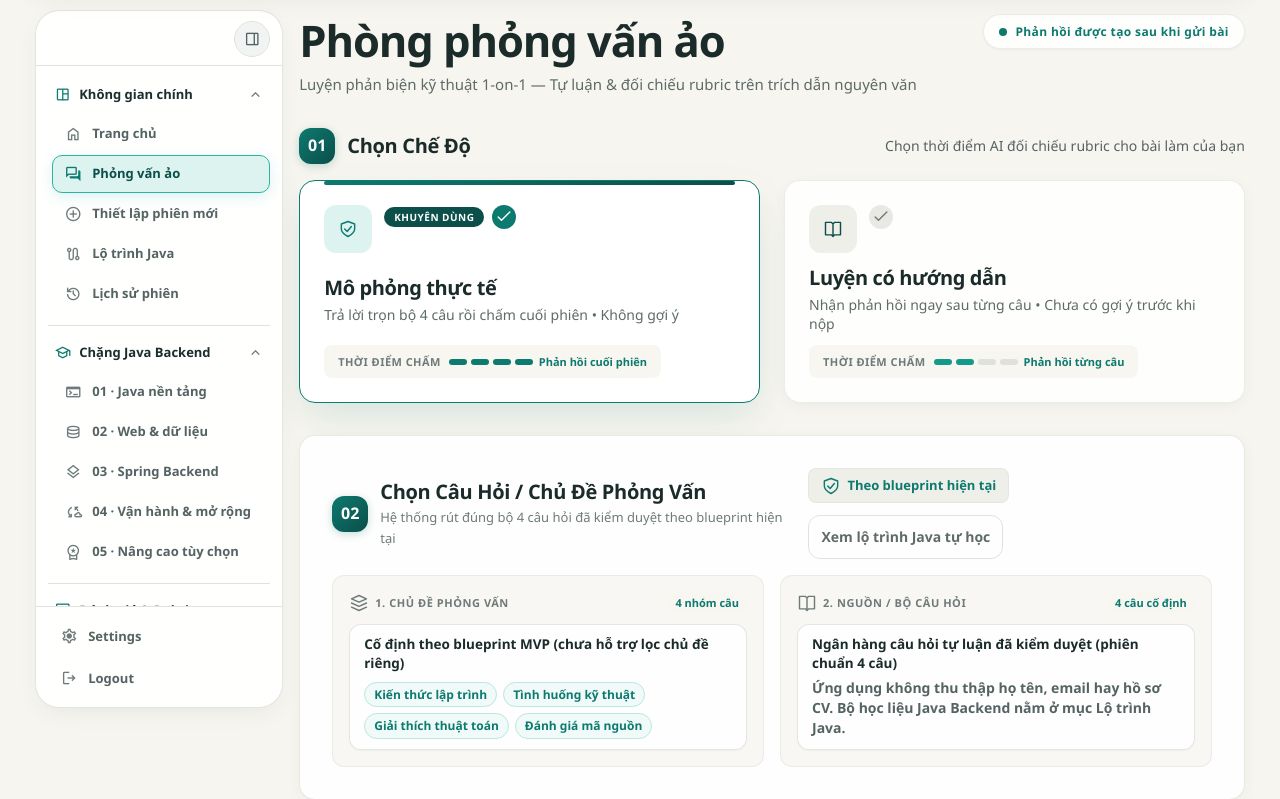
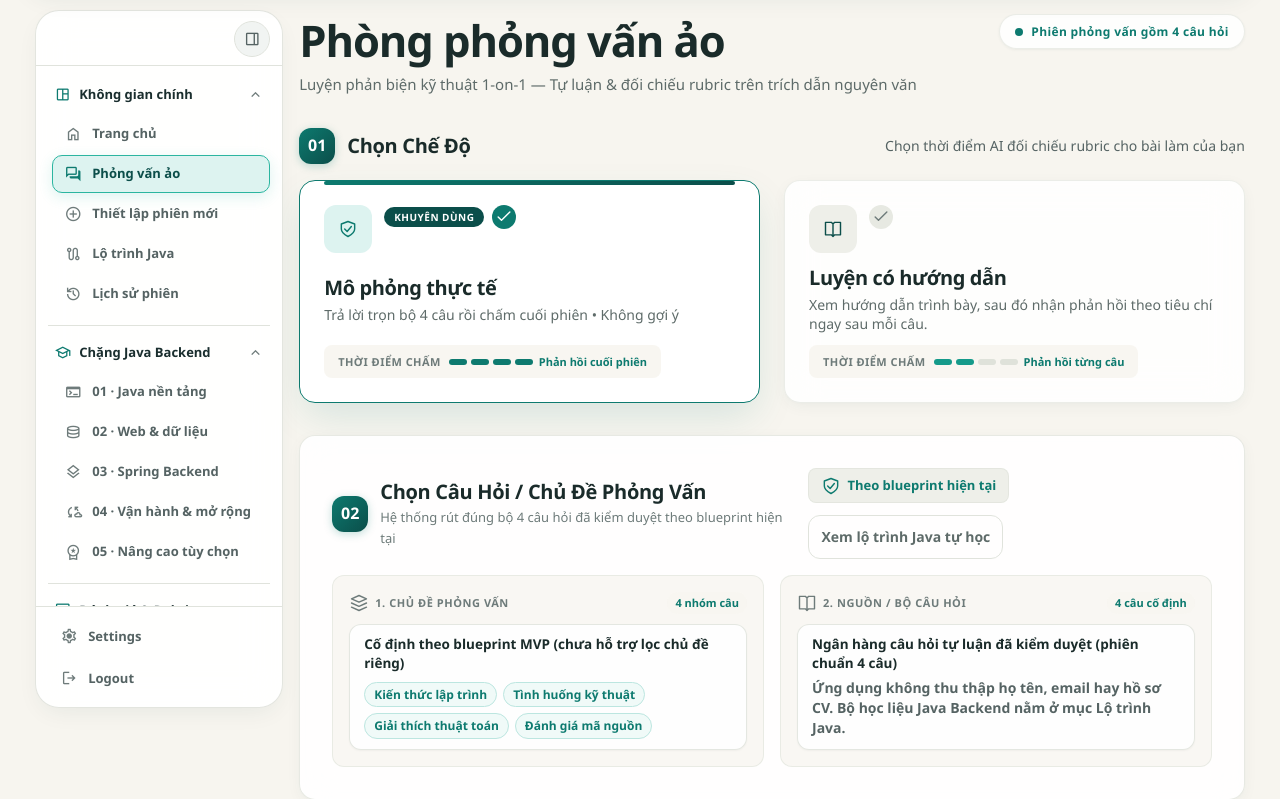
Before and after one commit to pmai4118-ux/Computational_thinking_proj, a FastAPI app: page /setup in a window 1280 px wide. Shown: the part 84-883 px from the top of the page. Run offline with FastAPI, Linux system fonts and the light colour scheme; parts of the project's set-up code (start-up, migrations or seed data) failed here and were passed over; some libraries are stand-ins or nearby versions; some web fonts are replaced.

Commit message:
Fix guided interview setup and clarify answer submission

```diff
--- a/source/Control/interview_controller.py
+++ b/source/Control/interview_controller.py
@@ -190,6 +190,7 @@ class InterviewController:
         level: str,
         language: str,
         owner_token: str,
+        evaluation_timing: str = EvaluationTiming.AFTER_SESSION.value,
     ) -> SessionViewDTO:
         """Validate setup form values, then coordinate session creation."""
         try:
@@ -197,7 +198,7 @@ class InterviewController:
                 role=role,
                 level=level,
                 language=language,
-                evaluation_timing=EvaluationTiming.AFTER_SESSION,
+                evaluation_timing=evaluation_timing,
             )
         except ValidationError as error:
             field_errors = {
--- a/source/view/pages.py
+++ b/source/view/pages.py
@@ -218,6 +218,7 @@ def build_pages_router(
         try:
             created = await run_in_threadpool(
                 controller.create_session_from_form,
+                    evaluation_timing=_first_form_value(parsed, "evaluation_timing", "after_session"),
                 role=role,
                 level=level,
                 language=language,
--- a/source/view/static/js/interview_hub.js
+++ b/source/view/static/js/interview_hub.js
@@ -40,6 +40,9 @@
     });
   }
 
+  if (timingInput) timingInput.hidden = true;
+  const timingLabel = document.querySelector("#native-timing-label");
+  if (timingLabel) timingLabel.hidden = true;
   setSelectedMode(timingInput ? timingInput.value : "after_session");
 
   let submitting = false;
--- a/source/view/templates/setup.html
+++ b/source/view/templates/setup.html
@@ -19,13 +19,12 @@
       </div>
       <div class="hub-status-pill" role="status">
         <span class="hub-status-pill__dot" aria-hidden="true"></span>
-        <span>Phản hồi được tạo sau khi gửi bài</span>
+        <span>Phiên phỏng vấn gồm 4 câu hỏi</span>
       </div>
     </section>
 
     <section id="setup-activity" aria-label="Trạng thái chuẩn bị phiên" hidden></section>
     <form method="post" action="/setup" class="hub-form" novalidate id="setup-form">
-      <input type="hidden" name="evaluation_timing" id="evaluation-timing-input" value="after_session">
 
       <!-- Bước 01: Chọn Chế Độ -->
       <section class="hub-step-section" aria-labelledby="step-mode-heading">
@@ -91,7 +90,7 @@
             </div>
             <div>
               <h3 class="hub-mode-card__title">Luyện có hướng dẫn</h3>
-              <p class="hub-mode-card__desc">Nhận phản hồi ngay sau từng câu • Chưa có gợi ý trước khi nộp</p>
+              <p class="hub-mode-card__desc">Xem hướng dẫn trình bày, sau đó nhận phản hồi theo tiêu chí ngay sau mỗi câu.</p>
             </div>
             <div class="hub-mode-card__meter">
               <span class="hub-mode-card__meter-label">Thời điểm chấm</span>
@@ -107,8 +106,13 @@
             </div>
           </button>
         </div>
+        <label id="native-timing-label" for="evaluation-timing-input">Thời điểm nhận phản hồi</label>
+        <select id="evaluation-timing-input" name="evaluation_timing">
+          <option value="after_session">Mô phỏng thực tế — cuối phiên</option>
+          <option value="per_question">Luyện có hướng dẫn — sau từng câu</option>
+        </select>
         <noscript>
-          <p class="form-hint">Khi tắt JavaScript, biểu mẫu mặc định tạo phiên với chế độ đánh giá cuối phiên (4 câu).</p>
+          <style>#mode-selector-group, #selected-mode-hint { display: none; }</style>
         </noscript>
       </section>
 
--- a/source/view/templates/workspace.html
+++ b/source/view/templates/workspace.html
@@ -54,27 +54,12 @@
 
   {% if session.current_question %}
     <div class="workspace-layout">
-      <!-- 2. Hints Shell (Honest, closed by default, no fabricated hints or rubric leaks) -->
-      <section class="workspace-hints-card" aria-labelledby="hints-heading">
-        <div class="workspace-hints-card__header">
-          <h2 id="hints-heading" class="workspace-hints-card__title">
-            <span aria-hidden="true">💡</span>
-            <span>Gợi ý giải pháp &amp; Định hướng logic</span>
-          </h2>
-          <span class="badge">Chưa hỗ trợ gợi ý trước khi nộp</span>
-        </div>
+      {% if session.evaluation_timing == "per_question" %}
         <details class="workspace-hints-details">
-          <summary>
-            <span>Thông tin về gợi ý trong phiên hiện tại</span>
-            <span class="form-hint" style="font-weight: 700; color: var(--theme-accent, var(--brand-700));">Nhấn để xem ▾</span>
-          </summary>
-          <div class="workspace-hints-details__body">
-            <p style="margin: 0.75rem 0 0;">
-              Phiên hiện tại chưa hỗ trợ gợi ý trước khi nộp. Hãy trình bày rõ giả định, phương án giải quyết, đánh đổi và cách kiểm tra để hệ thống đối chiếu minh bạch theo rubric sau khi nộp bài.
-            </p>
-          </div>
+          <summary>Hướng dẫn trình bày câu trả lời</summary>
+          <p>Nêu cách bạn hiểu vấn đề, giải thích vì sao bạn chọn cách xử lý đó và đưa ra một ví dụ để kiểm tra. Bạn có thể trả lời ngắn nếu đã đủ ý.</p>
         </details>
-      </section>
+      {% endif %}
 
       <!-- 3. Question Specification Card -->
       <article class="workspace-question reading-measure" aria-labelledby="question-heading">
@@ -237,7 +222,7 @@
         </div>
 
         <div class="action-row workspace-primary-actions">
-          <button class="btn btn--primary" id="submit-answer" type="submit" {% if session.current_answer %}hidden{% endif %}>Gửi câu trả lời →</button>
+          <button class="btn btn--primary" id="submit-answer" type="submit" {% if session.current_answer %}hidden{% endif %}>{% if session.evaluation_timing == "per_question" %}Gửi và xem phản hồi{% else %}Lưu câu trả lời{% endif %}</button>
           <button class="btn btn--secondary" id="retry-evaluation" type="button" hidden>Thử đánh giá lại</button>
           {% if session.current_answer %}
             <a class="btn btn--primary" id="open-review" href="/sessions/{{ session.session_id }}/review?answer_id={{ session.current_answer.answer_id }}&amp;revision={{ session.current_answer.revision }}">Xem kết quả câu này</a>
```
Also changed, not shown: test/view/test_evaluation_pages.py (+4 -1 lines).
